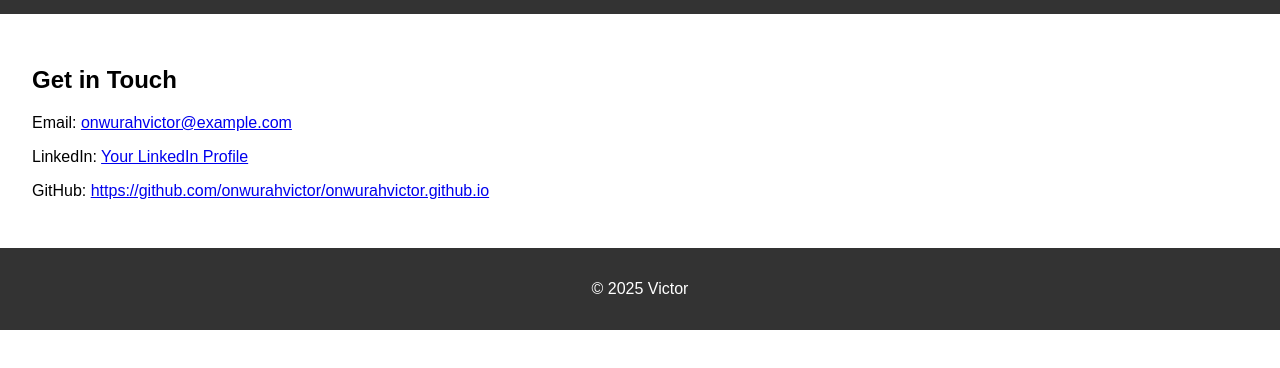
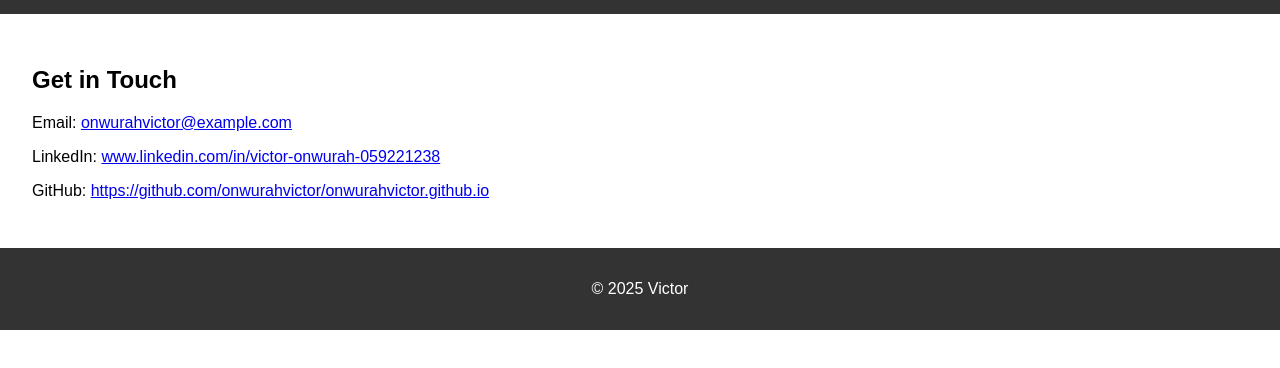
Before and after one commit to onwurahvictor/portfolio-website, a plain HTML site: page contact.html in a window 1280 px wide. Shown: the part 116-484 px from the top of the page. Drawn offline with Linux system fonts and the light colour scheme.

Commit message:
Initial commit

```diff
--- a/contact.html
+++ b/contact.html
@@ -18,7 +18,7 @@
         <section>
             <h2>Get in Touch</h2>
             <p>Email: <a href="mailto:yourname@example.com">onwurahvictor@example.com</a></p>
-            <p>LinkedIn: <a href="https://www.linkedin.com/in/yourname" target="_blank">Your LinkedIn Profile</a></p>
+            <p>LinkedIn: <a href="https://www.linkedin.com/in/yourname" target="_blank">www.linkedin.com/in/victor-onwurah-059221238</a></p>
             <p>GitHub: <a href="https://github.com/yourusername" target="_blank">https://github.com/onwurahvictor/onwurahvictor.github.io</a></p>
         </section>
     </main>
```
